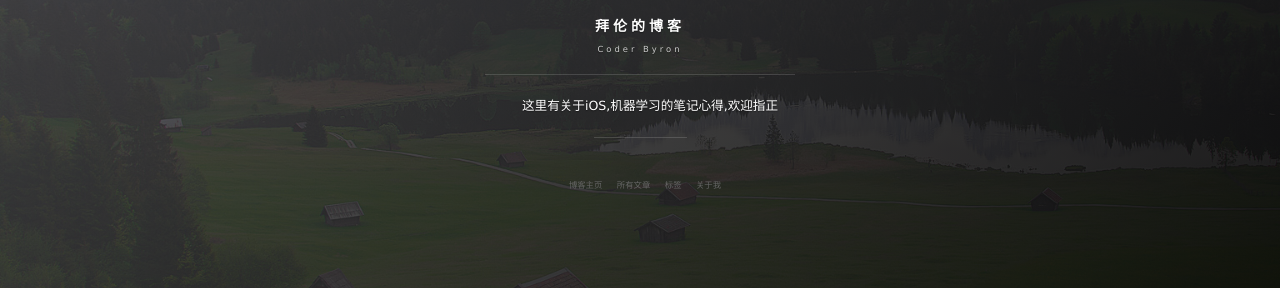
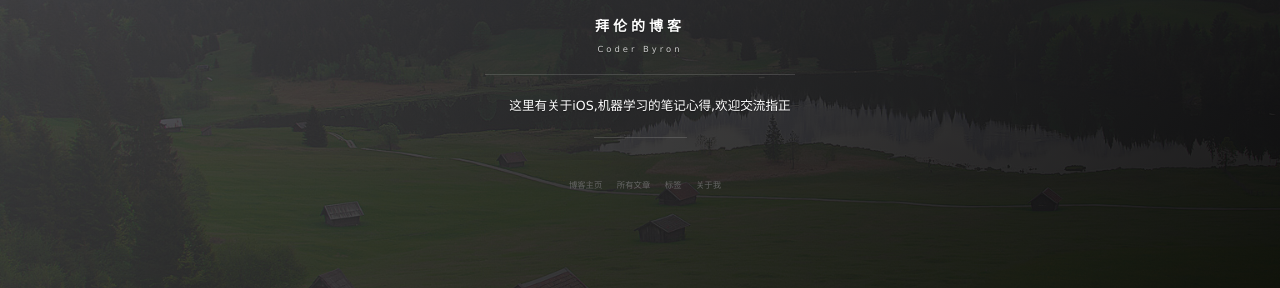
Before and after one commit to ByronJia/ByronJia.github.io, a Jekyll site: the page built from index.html, in a window 1280 px wide. Shown: the part 410-698 px from the top of the page. Built offline with Jekyll 4.4.1, drawn with Linux system fonts in a browser that asks for light colours; nearby versions of some CDN libraries; the list of posts is cut into pages by our own code; comment, search, counter and statistics services are not loaded.

Commit message:
fix bugs

```diff
--- a/_config.yml
+++ b/_config.yml
@@ -1,7 +1,7 @@
 # Basic
 title:  拜伦的博客
 subtitle: Coder Byron
-description: 这里有关于iOS,机器学习的笔记心得,欢迎指正
+description: 这里有关于iOS,机器学习的笔记心得,欢迎交流指正
 # 头像里面的标题
 #avatarTitle: SHIT
 # 头像里面的描述
```
Also changed, not shown: 8 other files.
